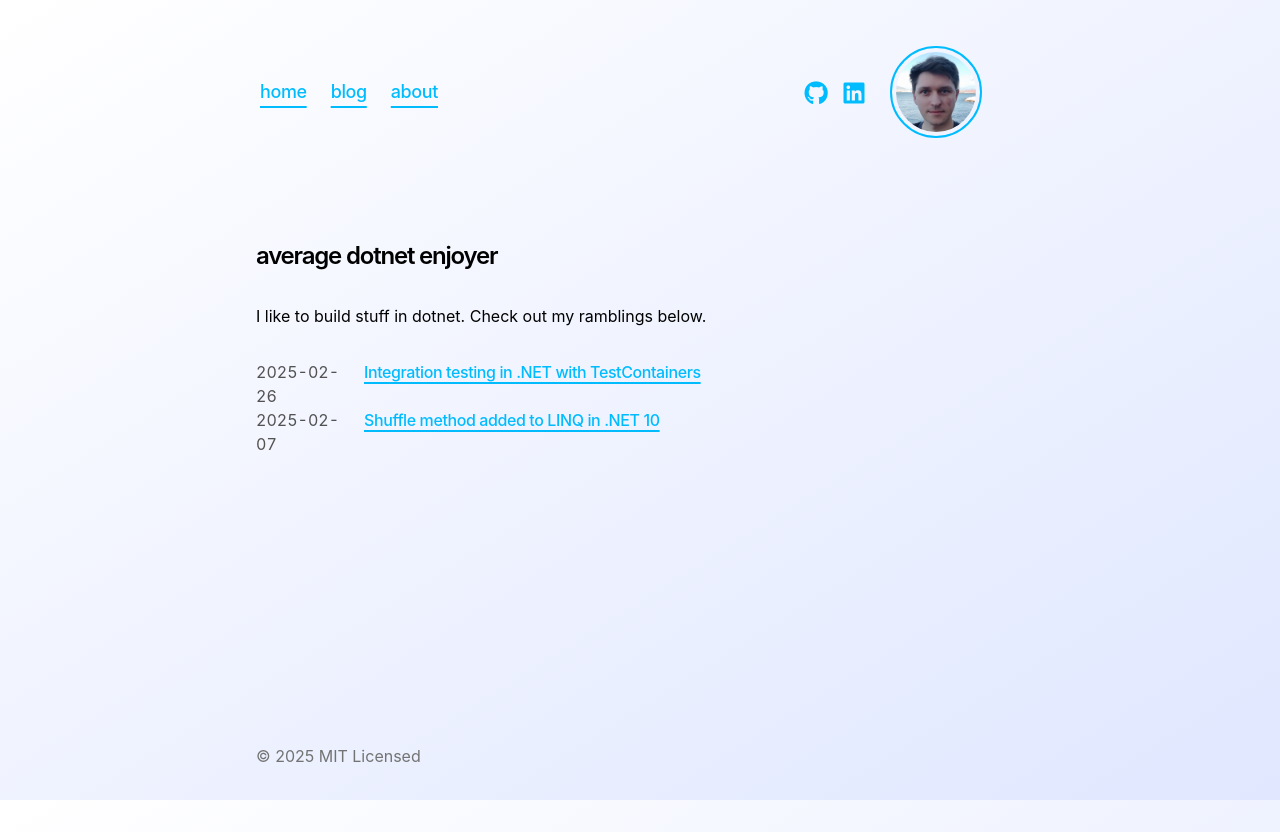
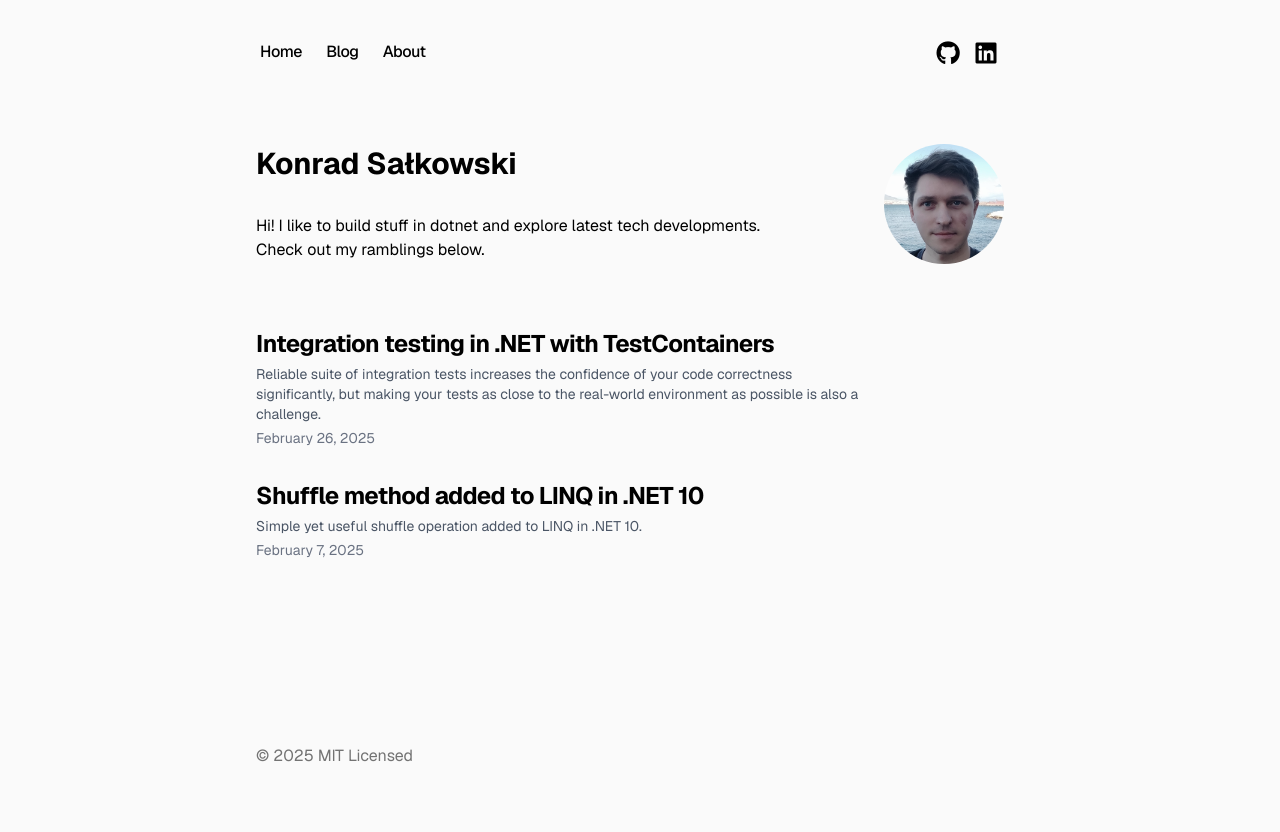
Before and after one commit to ksalk/ksalk.github.io, a Next.js app: page / in a window 1280 px wide. Built offline with nearby package versions, Linux system fonts and the light colour scheme.

Commit message:
Change styling to something simple

```diff
--- a/app/blog/page.tsx
+++ b/app/blog/page.tsx
@@ -8,7 +8,6 @@ export const metadata = {
 export default function Page() {
   return (
     <section>
-      <h1 className="font-semibold text-2xl mb-8 tracking-tighter">blog</h1>
       <BlogPosts />
     </section>
   )
--- a/app/components/nav.tsx
+++ b/app/components/nav.tsx
@@ -1,15 +1,14 @@
 import Link from 'next/link'
-import Image from 'next/image'
 
 const navItems = {
   '/': {
-    name: 'home',
+    name: 'Home',
   },
   '/blog': {
-    name: 'blog',
+    name: 'Blog',
   },
   '/about': {
-    name: 'about',
+    name: 'About',
   },
 }
 
@@ -22,27 +21,27 @@ export function Navbar() {
   };
 
   return (
-    <aside className="-ml-[8px] mb-16 tracking-tight">
+    <aside className="-ml-[8px] mb-4 tracking-tight">
       <div className="lg:sticky lg:top-20">
         <nav
           className="flex flex-row items-start relative px-0 pb-0 fade md:overflow-auto scroll-pr-6 md:relative"
           id="nav"
         >
-          <div className="flex flex-row w-full items-center space-x-0 pr-10">
+          <div className="flex flex-row w-full items-center space-x-0 pr-5">
             {Object.entries(navItems).map(([path, { name }]) => {
               return (
                 <Link
                   key={path}
                   href={path}
-                  className="main-link transition-all flex align-middle relative py-1 px-2 m-1 text-lg font-medium"
+                  className="main-link flex align-middle relative py-1 px-2 m-1"
                 >
                   {name}
                 </Link>
               )
             })}
-            <div className="ml-auto transition-all flex align-middle relative py-1 px-2">
+            <div className="ml-auto flex align-middle relative py-1 px-2">
               <a
-                className="main-link flex items-center transition-all"
+                className="main-link flex items-center"
                 rel="noopener noreferrer"
                 target="_blank"
                 href="https://github.com/ksalk"
@@ -50,20 +49,13 @@ export function Navbar() {
                 <p className="h-7 font-medium text-2xl"><i className="fa-brands fa-github"></i></p>
               </a>
               <a
-                className="main-link flex items-center transition-all"
+                className="main-link flex items-center"
                 rel="noopener noreferrer"
                 target="_blank"
                 href="https://www.linkedin.com/in/konrad-salkowski/"
               >
-                <p className="ml-4 mr-8 h-7 font-medium text-2xl"><i className="fa-brands fa-linkedin"></i></p>
+                <p className="ml-4 h-7 font-medium text-2xl"><i className="fa-brands fa-linkedin"></i></p>
               </a>
-              <Image
-                src={imageData.src}
-                alt={imageData.title}
-                width={imageData.width}
-                height={imageData.height}
-                className="nav-image"
-              />
             </div>
           </div>
         </nav>
--- a/app/components/posts.tsx
+++ b/app/components/posts.tsx
@@ -19,15 +19,18 @@ export function BlogPosts() {
             <div
               key={post.slug}
               className="w-full flex flex-col md:flex-row space-x-0 md:space-x-2">
-              <p className="text-neutral-600 dark:text-neutral-400 w-[100px] tabular-nums">
-                {post.metadata.publishedAt || 'draft'}
-              </p>
               <Link
-                className="flex flex-col space-y-1 mb-4"
+                className="flex flex-col space-y-1 mb-8 w-full !no-underline"
                 href={`/blog/${post.slug}`}
               >
-                <p className="tracking-tight">
+                <p className="blog-list-title">
                   {post.metadata.title}
+                </p>
+                <p className="blog-list-desc">
+                  {post.metadata.summary}
+                </p>
+                <p className="blog-list-date">
+                  {formatDate(post.metadata.publishedAt)}
                 </p>
               </Link>
             </div>
--- a/app/global.css
+++ b/app/global.css
@@ -18,7 +18,7 @@
 
   /* custom colors */
   --secondary-color: var(--color-sky-400);
-  --accent-color: var(--color-sky-600);
+  --accent-color: #008080;
 
   --dark-accent-color: var(--color-cyan-500);
   --dark-secondary-color: #e2feff;
@@ -38,67 +38,93 @@
 
 /* Custom classes *********** */
 
-.dark\:bg-dark {
-  @media (prefers-color-scheme: dark) {
-    @apply bg-slate-700 from-slate-700 to-slate-800
-  }
+/* ::selection {
+  background: var(--accent-color);
+} */
+
+html {
+  font-family: var(--font-geist-sans);
+}
+
+.bg {
   @media (prefers-color-scheme: light) {
-    @apply from-white to-indigo-100
+    background-color: #fafafa;
+    color: black;
   }
 
-  @apply bg-fixed bg-gradient-to-br
+  @media (prefers-color-scheme: dark) {
+    background-color: #1f1f1f;
+    color: white;
+  }
 }
 
 /* navbar classes */
-aside a {
+
+.main-link {
+  @apply font-medium;
+}
+
+.main-link:hover {
+  @apply text-gray-400 animate-none;
+
+  @media (prefers-color-scheme: light) {
+    color: var(--color-gray-600);
+  }
+
   @media (prefers-color-scheme: dark) {
-    color: var(--dark-accent-color);
-  }
-  @media (prefers-color-scheme: light) {
-    color: var(--accent-color);
+    color: var(--color-gray-400);
   }
 }
 
-aside a:hover {
+.blog-list-title {
+  @apply tracking-tight text-2xl font-bold mb-1;
+}
+
+.blog-list-desc {
+  @apply text-gray-400 w-4/5 text-sm mb-1 font-normal;
+
+  @media (prefers-color-scheme: light) {
+    color: var(--color-gray-600);
+  }
+
   @media (prefers-color-scheme: dark) {
-    color: var(--dark-accent-color);
-  }
-  @media (prefers-color-scheme: light) {
-    color: var(--accent-color);
+    color: var(--color-gray-400);
   }
 }
 
-.main-link {
-  @apply underline underline-offset-8 decoration-[0.1em];
+.blog-list-date {
+  @apply text-gray-500 text-sm font-normal;
+}
+
+/* .main-link:hover {
+  @media (prefers-color-scheme: light) {
+    text-decoration-color: var(--accent-color);
+  }
+} */
+
+.name-title {
+  @apply  text-3xl font-bold;
+}
+
+section a {
+  @apply font-bold;
+}
+
+/* section a {
+  @apply underline underline-offset-4 decoration-[0.1em];
+  @apply font-medium;
 
   @media (prefers-color-scheme: dark) {
     color: var(--dark-secondary-color);
     text-decoration-color: var(--dark-accent-color);
   }
   @media (prefers-color-scheme: light) {
-    color: var(--secondary-color);
-    text-decoration-color: var(--secondary-color);
+    color: var(--accent-color);
   }
-}
-
-.main-link:hover {
-  @media (prefers-color-scheme: light) {
-    text-decoration-color: var(--accent-color);
-  }
-}
-
-.nav-image {
-  @apply mt-4 mb-4 rounded-full outline-2 outline-offset-4 hover:outline-4;
-  @media (prefers-color-scheme: dark) {
-    outline-color: var(--dark-accent-color);
-  }
-  @media (prefers-color-scheme: light) {
-    outline-color: var(--secondary-color);
-  }
-}
+} */
 
 /* content classes */
-section a {
+/* section a {
   @apply underline underline-offset-4 decoration-[0.1em];
   @apply font-medium;
 
@@ -153,7 +179,7 @@ code:not(pre code) {
   @media (prefers-color-scheme: light) {
     background-color: #ffffff;
   }
-}
+} */
 
 /* Custom classes end *********** */
 
--- a/app/layout.tsx
+++ b/app/layout.tsx
@@ -7,8 +7,6 @@ import { Analytics } from '@vercel/analytics/react'
 import { SpeedInsights } from '@vercel/speed-insights/next'
 import Footer from './components/footer'
 import { baseUrl } from './sitemap'
-
-
 
 export const metadata: Metadata = {
   metadataBase: new URL(baseUrl),
@@ -49,7 +47,7 @@ export default function RootLayout({
     <html
       lang="en"
       className={cx(
-        'text-black dark:text-white dark:bg-dark',
+        'bg dark:bg-dark',
         GeistSans.variable,
         GeistMono.variable
       )}
@@ -61,7 +59,7 @@ export default function RootLayout({
       </head>
       <body className="antialiased max-w-3xl mx-4 mt-8 lg:mx-auto flex flex-col min-h-screen">
         <Navbar />
-        <main className="flex-1 min-w-0 mt-6 flex flex-col px-2 md:px-0">
+        <main className="flex-1 min-w-0 mt-6 flex flex-col px-2 md:px-0 pt-8">
           {children}
         </main>
         <Footer />
--- a/app/page.tsx
+++ b/app/page.tsx
@@ -1,15 +1,39 @@
 import { BlogPosts } from 'app/components/posts'
+import Image from 'next/image'
 
 export default function Page() {
+  const imageData = {
+    src: '/images/me.jpg',
+    title: 'me',
+    width: 120,
+    height: 120,
+  };
+
   return (
     <section>
-      <h1 className="mb-8 text-2xl font-semibold tracking-tighter">
-        average dotnet enjoyer
-      </h1>
-      <p className="mb-4">
-        {`I like to build stuff in dotnet. Check out my ramblings below.`}
-      </p>
-      <div className="my-8">
+      <div className="flex items-center mb-16">
+        <div className='flex-auto'>
+          <h1 className="name-title align-middle mb-8">
+            Konrad Sałkowski
+          </h1>
+          <p>
+            {`Hi! I like to build stuff in dotnet and explore latest tech developments.`}
+          </p>
+          <p>
+            {`Check out my ramblings below.`}
+          </p>
+        </div>
+
+        <Image
+          src={imageData.src}
+          alt={imageData.title}
+          width={imageData.width}
+          height={imageData.height}
+          className="nav-image flex-none rounded-full mr-5 grayscale-25"
+        />
+      </div>
+
+      <div>
         <BlogPosts />
       </div>
     </section>
```
